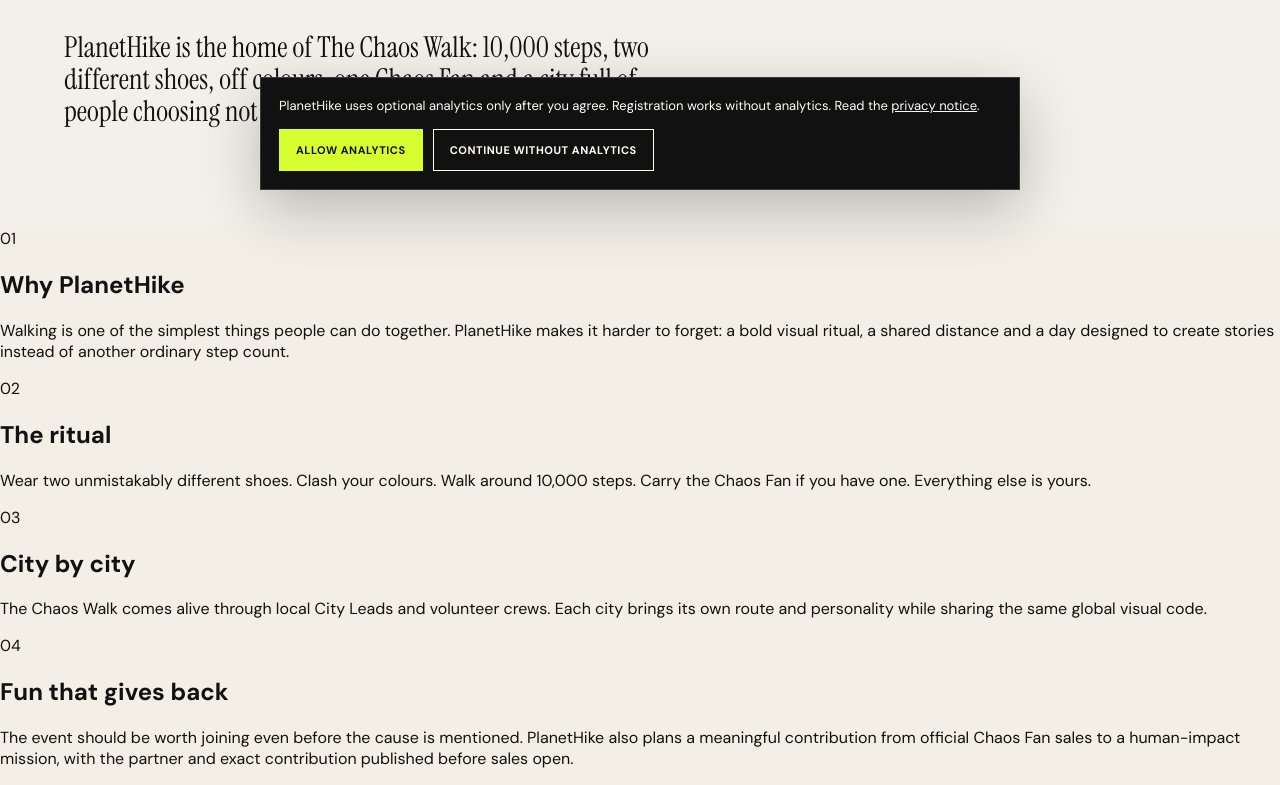
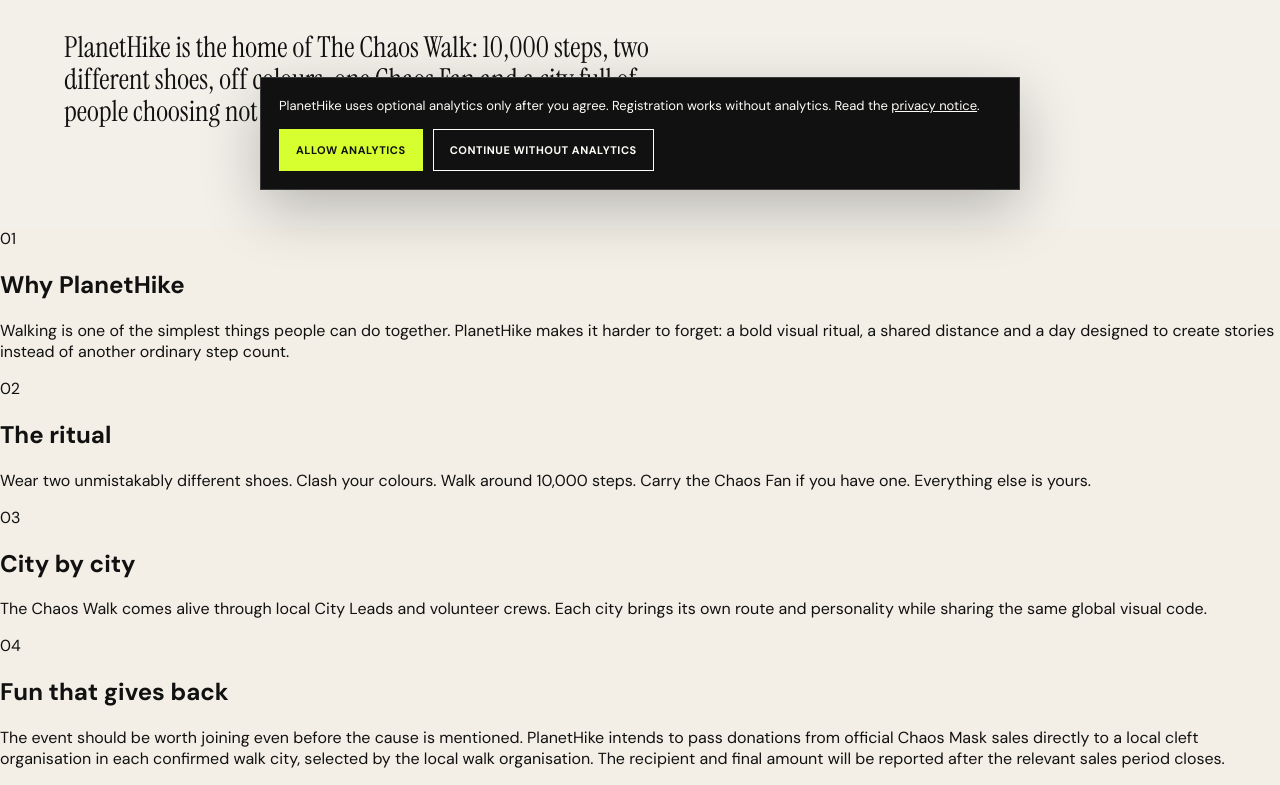
Before and after one commit to unikmo/planethike, a Next.js app: page /about in a window 1280 px wide. Shown: the part 592-1377 px from the top of the page. Built offline with nearby package versions, Linux system fonts and the light colour scheme; no server answers.

Commit message:
Clarify local cleft donation model

```diff
--- a/app/about/page.tsx
+++ b/app/about/page.tsx
@@ -54,7 +54,7 @@ export default function AboutPage() {
         <article><span>01</span><h2>Why PlanetHike</h2><p>Walking is one of the simplest things people can do together. PlanetHike makes it harder to forget: a bold visual ritual, a shared distance and a day designed to create stories instead of another ordinary step count.</p></article>
         <article><span>02</span><h2>The ritual</h2><p>Wear two unmistakably different shoes. Clash your colours. Walk around 10,000 steps. Carry the Chaos Fan if you have one. Everything else is yours.</p></article>
         <article><span>03</span><h2>City by city</h2><p>The Chaos Walk comes alive through local City Leads and volunteer crews. Each city brings its own route and personality while sharing the same global visual code.</p></article>
-        <article><span>04</span><h2>Fun that gives back</h2><p>The event should be worth joining even before the cause is mentioned. PlanetHike also plans a meaningful contribution from official Chaos Fan sales to a human-impact mission, with the partner and exact contribution published before sales open.</p></article>
+        <article><span>04</span><h2>Fun that gives back</h2><p>The event should be worth joining even before the cause is mentioned. PlanetHike intends to pass donations from official Chaos Mask sales directly to a local cleft organisation in each confirmed walk city, selected by the local walk organisation. The recipient and final amount will be reported after the relevant sales period closes.</p></article>
       </section>
     </main>
   );
```
